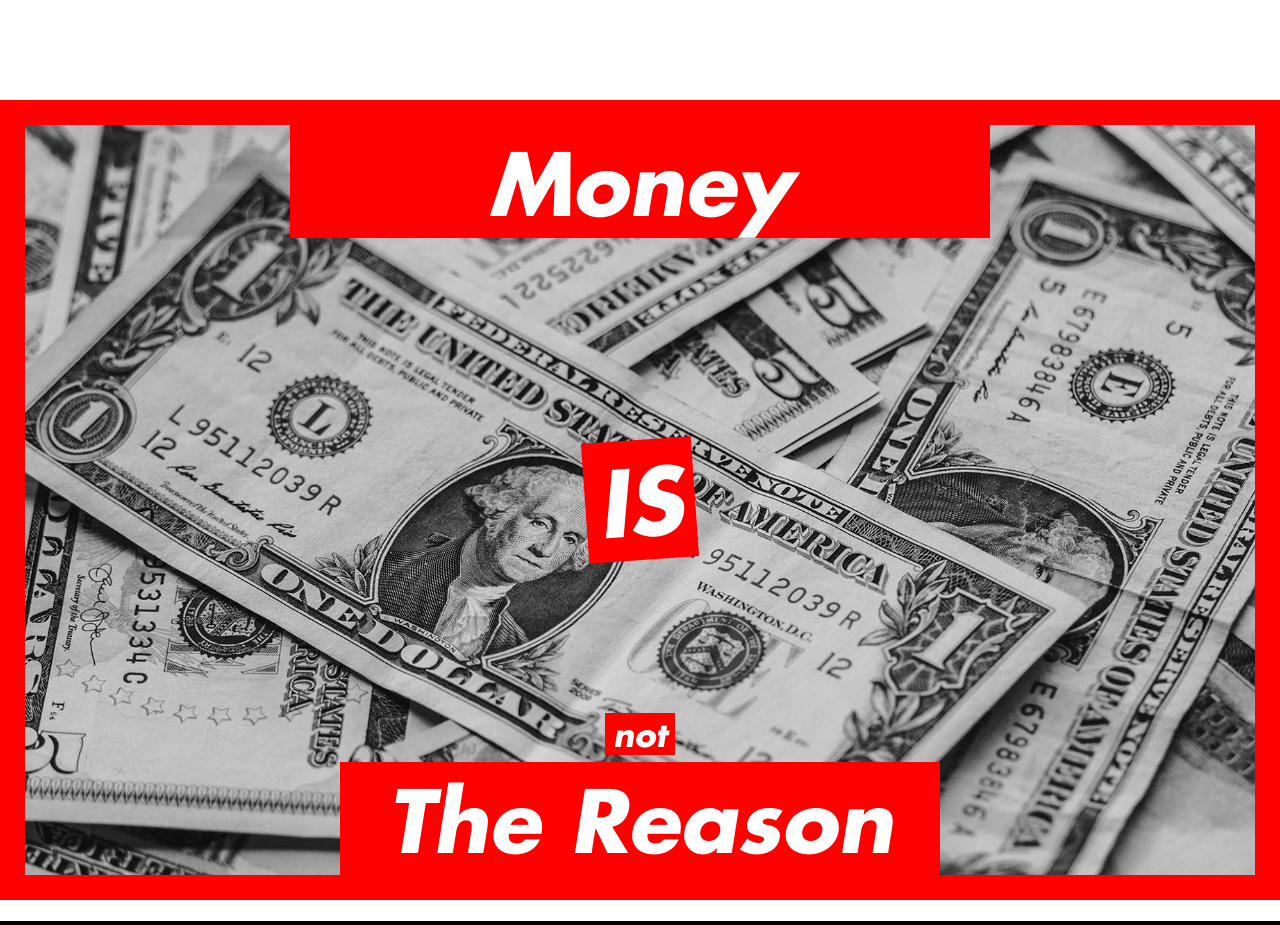
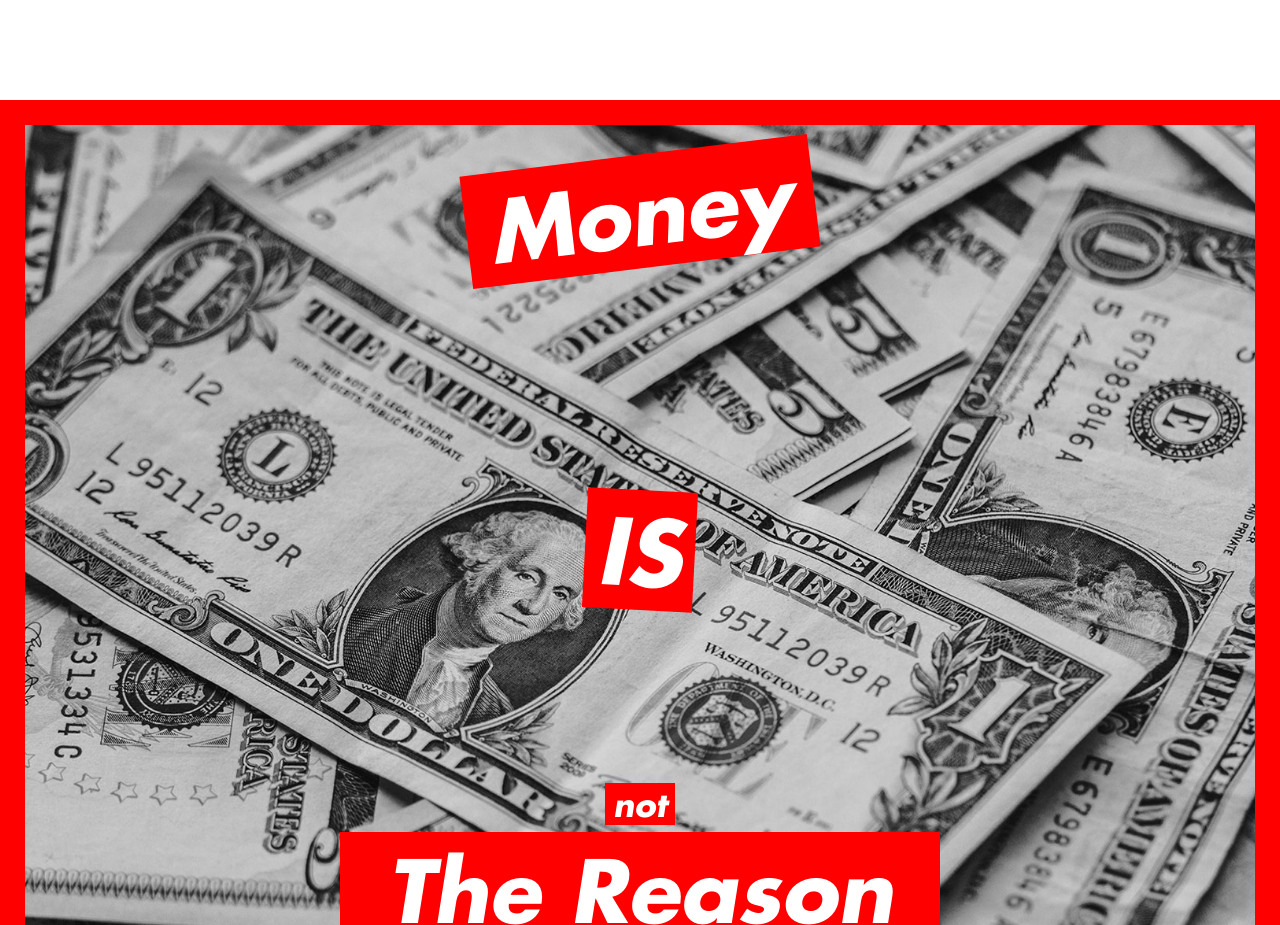
Before and after one commit to vct1030/artist-typographic-styles, a plain HTML site: page index.html in a window 1280 px wide. Shown: the part 2300-3225 px from the top of the page. Drawn offline with nearby package versions, Linux system fonts and the light colour scheme; a web font is replaced by a local one.

Commit message:
position

```diff
--- a/style.css
+++ b/style.css
@@ -110,14 +110,14 @@ a {
 
 /*******barbara*****/
   #barbara{
-    height: 800px;
+    height: 900px;
     border: red 25px solid;
     background: url(assets/images/bills.jpg) no-repeat center center fixed;
-  -webkit-background-size: cover;
-  -moz-background-size: cover;
-  -o-background-size: cover;
-  background-size: cover;
-  position: relative;
+    -webkit-background-size: cover;
+    -moz-background-size: cover;
+    -o-background-size: cover;
+    background-size: cover;
+    position: relative;
   }
 
   #barbara h1{
@@ -128,9 +128,10 @@ a {
   }
 
   #lom{
-    width: 700px;
+    width: 350px;
     font-size: 85px;
-    margin: 0 auto;
+    margin: 30px auto;
+    transform: rotate(-367deg);
   }
 
   #is{
@@ -143,7 +144,7 @@ a {
     bottom: 0;
     left: 0;
     right: 0;
-        transform: rotate(356deg);
+    transform: rotate(-357deg);
   }
 
   #not{
@@ -152,7 +153,7 @@ a {
         position: absolute;
     left: 0;
     right: 0;
-    bottom: 120px;
+    bottom: 150px;
   }
 
   #tr{
@@ -160,7 +161,7 @@ a {
     font-size: 85px;
     margin: 0 auto;
     position: absolute;
-    bottom: 0;
+    bottom: 30px;
     left: 0;
     right: 0;
   }
```
